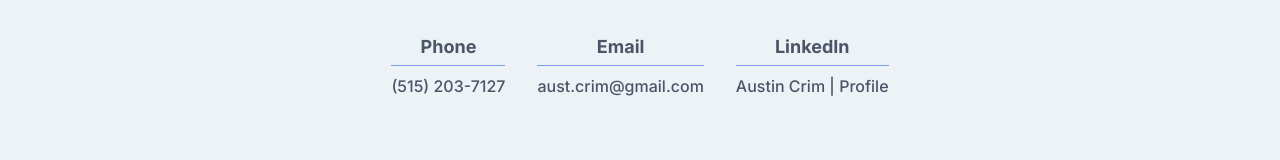
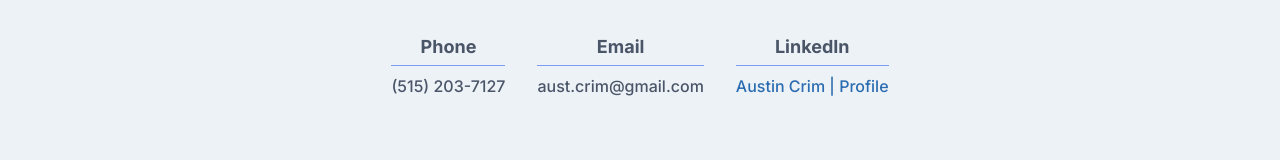
Before and after one commit to austincrim/austincrim.com-next, a Next.js app: page / in a window 1280 px wide. Shown: the part 1908-2068 px from the top of the page. Built offline with nearby package versions, Linux system fonts and the light colour scheme.

Commit message:
link up linkedin

```diff
--- a/src/pages/index.js
+++ b/src/pages/index.js
@@ -41,7 +41,7 @@ const Index = ({ skills, projects }) => (
                 </div>
                 <div className='p-4 text-center'>
                     <div className='w-1/2 md:w-auto mx-auto text-gray-700 font-semibold text-lg border-b border-indigo-400'>LinkedIn</div>
-                    <div className='mt-1'>Austin Crim | Profile</div>
+                    <div className='mt-1 text-blue-700 hover:text-blue-500 '><a href='https://www.linkedin.com/in/austin-crim'>Austin Crim | Profile</a></div>
                 </div>
             </div>
         </Section>
```
